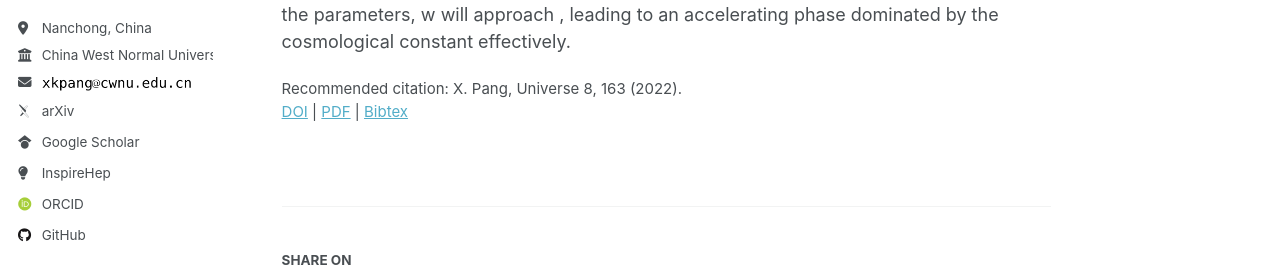
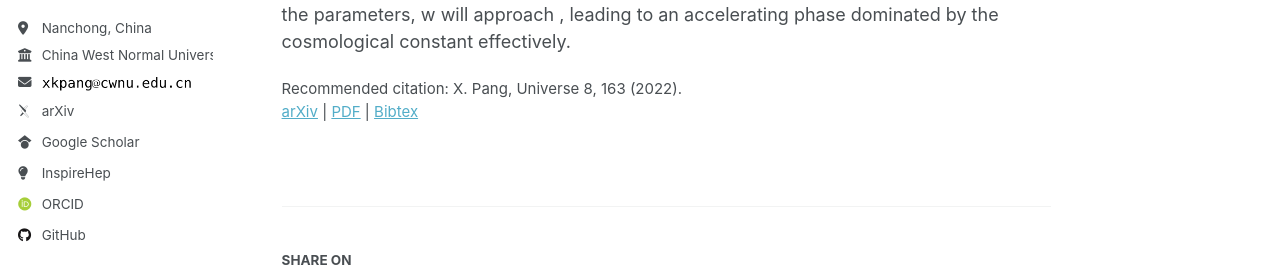
Before and after one commit to NineBeans2/NineBeans2.github.io, a Jekyll site: the page built from _publications/2022-03-05-Late Time Acceleration of the Universe from Quantum Gravity.md, in a window 1280 px wide and 1165 px high. Shown: the part 358-634 px from the top of the window. Built offline with Jekyll 4.4.1, drawn with Linux system fonts in a browser that asks for light colours; some web fonts are replaced; a script that is not in the unit is left out.

Commit message:
single fix

```diff
--- a/_layouts/single.html
+++ b/_layouts/single.html
@@ -50,7 +50,7 @@
 		{% if post.citation and post.arxiv and post.paperurl and post.bibtexurl and post.doi %}
 		  <p style="font-size: smaller">Recommended citation: {{ page.citation }}<br /><a href="{{ post.doi | prepend: "https://doi.org/" }}">DOI</a> | <a href="{{ post.arxiv | prepend: "https://arxiv.org/abs/" }}">arXiv</a> | <a href="{{ post.paperurl }}">PDF</a> | <a href="{{ post.bibtexurl }}">Bibtex</a></p>
         {% elsif page.citation and page.paperurl and page.bibtexurl and page.doi %}
-          <p style="font-size: smaller">Recommended citation: {{ page.citation }}<br /><a href="{{ page.doi | prepend: "https://doi.org/" }}">DOI</a> | <a href="{{ page.paperurl }}">PDF</a> | <a href="{{ page.bibtexurl }}">Bibtex</a></p>
+          <p style="font-size: smaller">Recommended citation: {{ page.citation }}<br /><a href="{{ page.arxiv | prepend: "https://arxiv.org/abs/" }}">arXiv</a> | <a href="{{ page.paperurl }}">PDF</a> | <a href="{{ page.bibtexurl }}">Bibtex</a></p>
         {% endif %}
 
         {% if page.link %}<div><a href="{{ page.link }}" class="btn">{{ site.data.ui-text[site.locale].ext_link_label | default: "Direct Link" }}</a></div>{% endif %}
```
